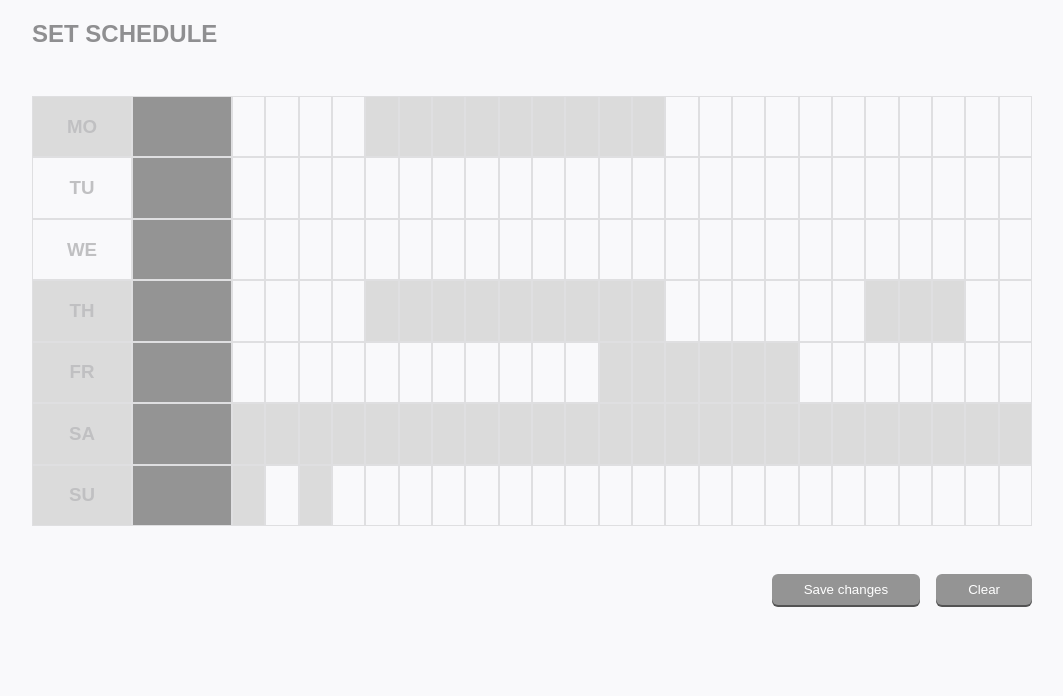
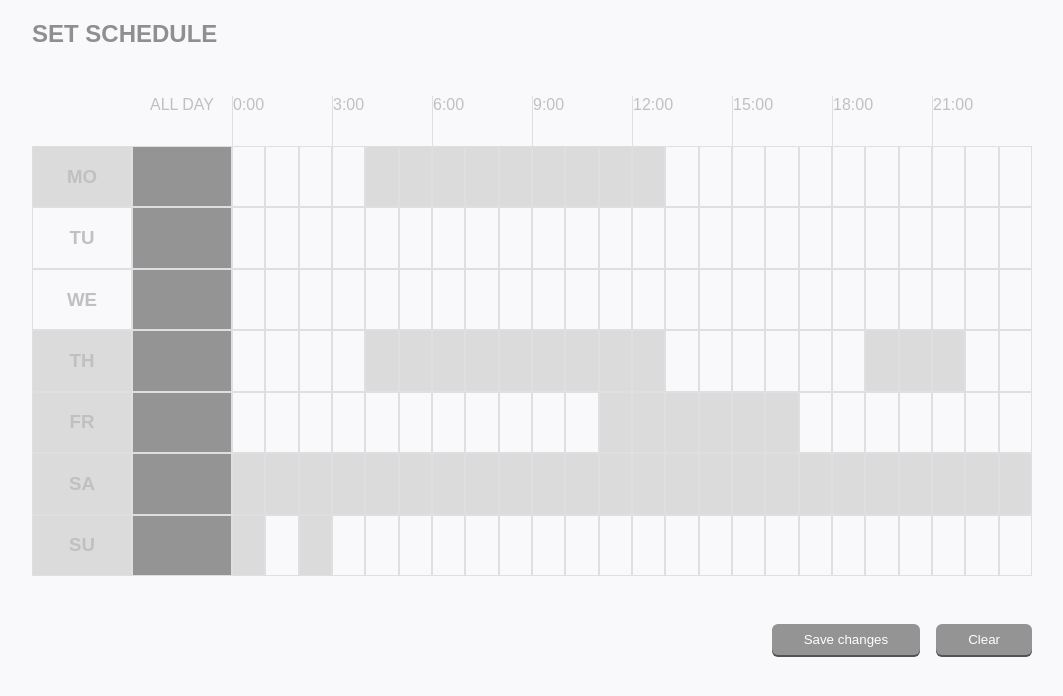
Before and after one commit to fro3clr/week_intervals, a React (Create React App) app: page / in a window 1280 px wide. Shown: the top 696 px of the page, without its empty margins (108-1171 px from the left). Built offline with nearby package versions, Linux system fonts and the light colour scheme.

Commit message:
added Header

```diff
--- a/src/App.css
+++ b/src/App.css
@@ -33,6 +33,17 @@ h2 {
   background-color: #949494;
 }
 
+.rowCell.time {
+  border: 0;
+  border-left: solid 1px #dfdfe1;
+  text-align: left;
+  padding-bottom: 2rem;
+}
+
+.dayRow.header .rowCell:not(.time) {
+  border: 0;
+}
+
 .hour {
   width: 3.33%;
 }
--- a/src/components/Calendar.js
+++ b/src/components/Calendar.js
@@ -1,10 +1,12 @@
 import React, { Component } from "react";
 import DayRow from "./DayRow";
+import Header from "./Header";
 
 class Calendar extends Component {
   render() {
     return (
       <div>
+        <Header />
         {Object.keys(this.props.schedule).map((day, i) => (
           <DayRow
             day={day}
--- /dev/null
+++ b/src/components/Header.js
@@ -0,0 +1,12 @@
+import React from "react";
+import HeaderRow from "./HeaderRow";
+
+const Header = () => (
+  <div className="dayRow header">
+    <div className="rowCell" />
+    <div className="rowCell day-point"> ALL DAY </div>
+    {[...Array(8)].map((x, i) => <HeaderRow x={i} key={i} />)}
+  </div>
+);
+
+export default Header;
--- /dev/null
+++ b/src/components/HeaderRow.js
@@ -0,0 +1,7 @@
+import React from "react";
+
+const HeaderRow = ({ x }) => (
+  <div className="rowCell time">{x*3}:00</div>
+);
+
+export default HeaderRow;``
```
